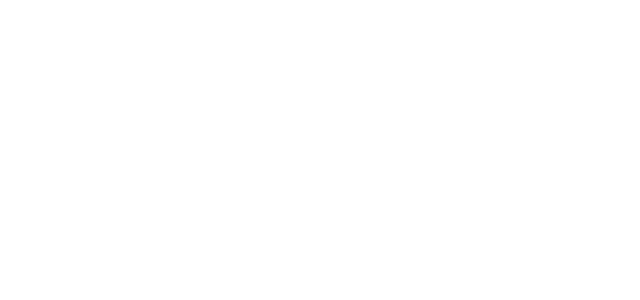
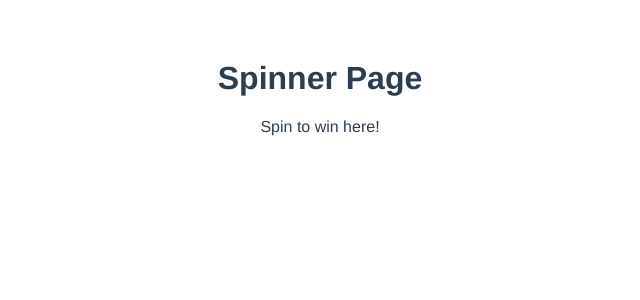
Before and after one commit to joseph-johnson27001/habit-spinner, a Vue app: page /spinner in a window 1280 px wide. Before the commit this address had no page. Shown: the top 300 px of the page, without its empty margins (320-960 px from the left). Built offline with nearby package versions, Linux system fonts and the light colour scheme.

Commit message:
New components and views

```diff
--- a/src/router/index.js
+++ b/src/router/index.js
@@ -1,23 +1,29 @@
 import { createRouter, createWebHistory } from "vue-router";
-import HomePage from "../views/HomePage.vue"; // Updated import
-import HabitsPage from "../views/HabitsPage.vue"; // Updated import
-import RewardsPage from "../views/RewardsPage.vue"; // Updated import
+import HomePage from "../views/HomePage.vue";
+import HabitsPage from "../views/HabitsPage.vue";
+import RewardsPage from "../views/RewardsPage.vue";
+import SpinnerPage from "../views/SpinnerPage.vue";
 
 const routes = [
   {
     path: "/",
     name: "Home",
-    component: HomePage, // Updated reference
+    component: HomePage,
   },
   {
     path: "/habits",
     name: "Habits",
-    component: HabitsPage, // Updated reference
+    component: HabitsPage,
   },
   {
     path: "/rewards",
     name: "Rewards",
-    component: RewardsPage, // Updated reference
+    component: RewardsPage,
+  },
+  {
+    path: "/spinner",
+    name: "Spinner",
+    component: SpinnerPage,
   },
 ];
 
--- /dev/null
+++ b/src/views/SpinnerPage.vue
@@ -0,0 +1,16 @@
+<template>
+  <div>
+    <h1>Spinner Page</h1>
+    <p>Spin to win here!</p>
+  </div>
+</template>
+
+<script>
+export default {
+  name: "RewardsPage",
+};
+</script>
+
+<style scoped>
+/* Add styles for the rewards page */
+</style>
```
Also changed, not shown: src/components/HabitCard.vue (added), src/components/Spinner.vue (added).
